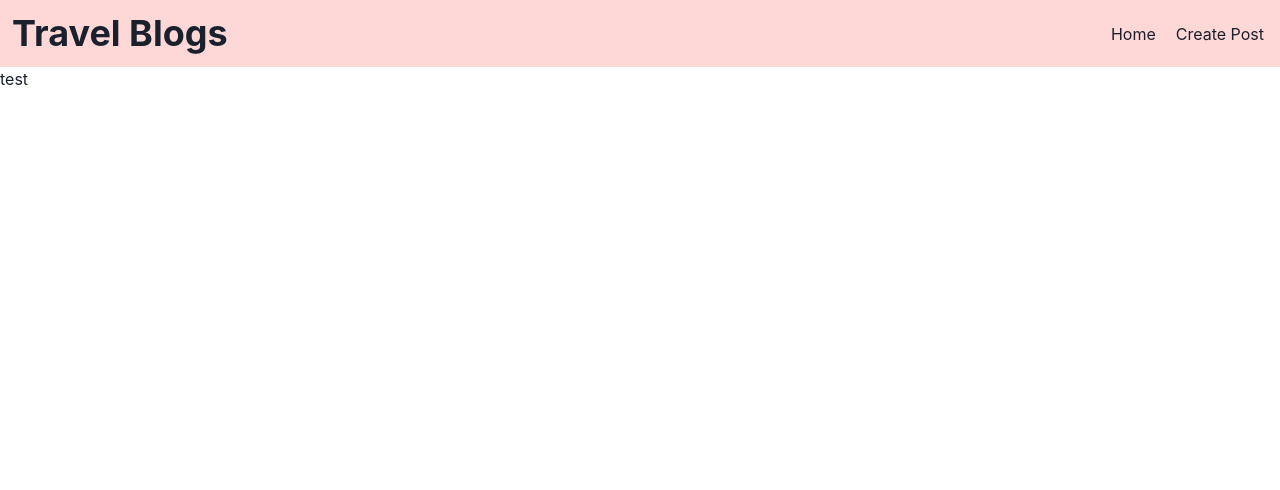
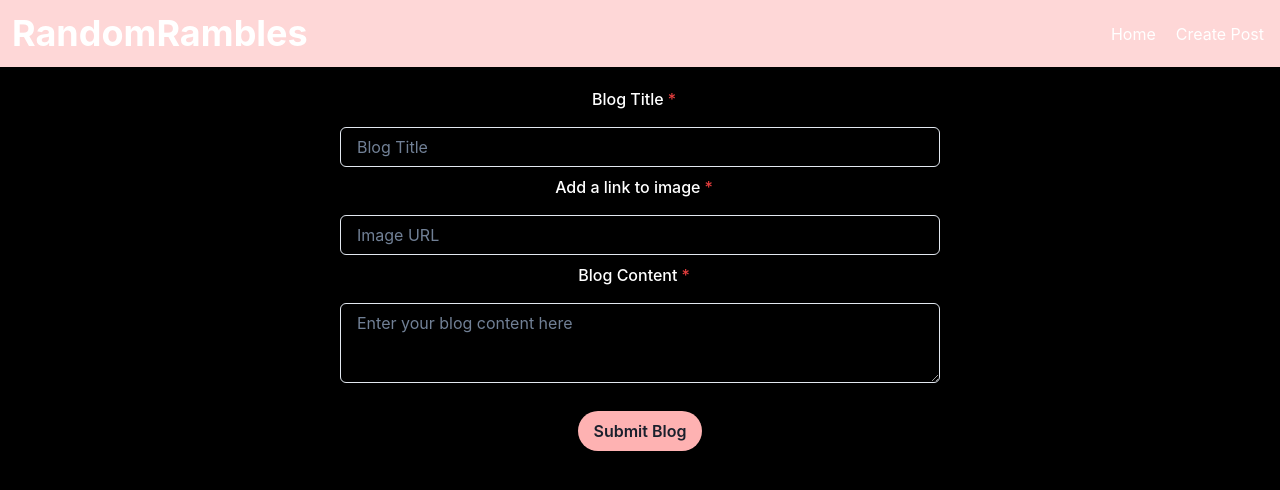
Before and after one commit to AywinK/RandomRambles, a React (Create React App) app: page /createpost in a window 1280 px wide. Shown: the top 490 px of the page. Built offline with nearby package versions, Linux system fonts and the light colour scheme.

Commit message:
adds form with inputs, labels and placeholder submit function with react hook form

```diff
--- a/package.json
+++ b/package.json
@@ -13,6 +13,7 @@
     "framer-motion": "^10.10.0",
     "react": "^18.2.0",
     "react-dom": "^18.2.0",
+    "react-hook-form": "^7.43.9",
     "react-router-dom": "^6.10.0",
     "react-scripts": "5.0.1",
     "web-vitals": "^2.1.4"
--- a/src/App.js
+++ b/src/App.js
@@ -8,7 +8,7 @@ function App() {
     <>
       <BrowserRouter>
         <Header
-          title="Travel Blogs"
+          title="RandomRambles"
           pages={[{ name: "Home", route: "/" }, { name: "Create Post", route: "/createpost" }]}
         />
         <Routes>
--- /dev/null
+++ b/src/components/BlogForm.jsx
@@ -0,0 +1,66 @@
+import { FormControl, FormLabel, Input, Textarea, Button } from "@chakra-ui/react";
+import { useForm } from "react-hook-form";
+
+function BlogForm() {
+
+    const { register, handleSubmit, formState: { errors }, reset } = useForm();
+    const onSubmit = data => {
+        console.log(data)
+        reset();
+    };
+
+
+    return (
+        <FormControl
+            maxW="600px"
+            display="flex"
+            flexDir="column"
+            alignItems="center"
+            gap={2}
+            isRequired
+            as="form"
+            onSubmit={handleSubmit(onSubmit)}
+        >
+
+            <FormLabel>Blog Title</FormLabel>
+            <Input
+                type="text"
+                {...register(
+                    "title",
+                    { required: true }
+                )}
+                placeholder="Blog Title"
+            ></Input>
+
+            <FormLabel>Add a link to image</FormLabel>
+            <Input
+                type="text"
+                {...register(
+                    "imageURL",
+                    { required: true }
+                )}
+                placeholder="Image URL"
+            ></Input>
+
+            <FormLabel>Blog Content</FormLabel>
+            <Textarea
+                type="text"
+                {...register(
+                    "textContent",
+                    { required: true }
+                )}
+                placeholder="Enter your blog content here"
+            />
+
+            <Button
+                bg="red.200"
+                borderRadius="3xl"
+                m={5}
+                type="submit"
+            >Submit Blog
+            </Button>
+        </FormControl>
+    )
+}
+
+export default BlogForm
--- a/src/components/pages/CreatePost.jsx
+++ b/src/components/pages/CreatePost.jsx
@@ -1,9 +1,15 @@
+import { Center } from "@chakra-ui/react"
+import BlogForm from "../BlogForm"
+
+
 
 function CreatePost() {
     return (
-        <>
-        test
-        </>
+        <Center
+            m={5}
+        >
+            <BlogForm />
+        </Center>
     )
 }
 
--- a/src/index.css
+++ b/src/index.css
@@ -11,3 +11,8 @@ code {
   font-family: source-code-pro, Menlo, Monaco, Consolas, 'Courier New',
     monospace;
 }
+
+#root, html {
+  background-color: black;
+  color: white;
+}
```
Also changed, not shown: src/components/helperFuncs/handleSubmitBlogForm.js (added), 1 other file (tests, documents, lock files or other folders).
